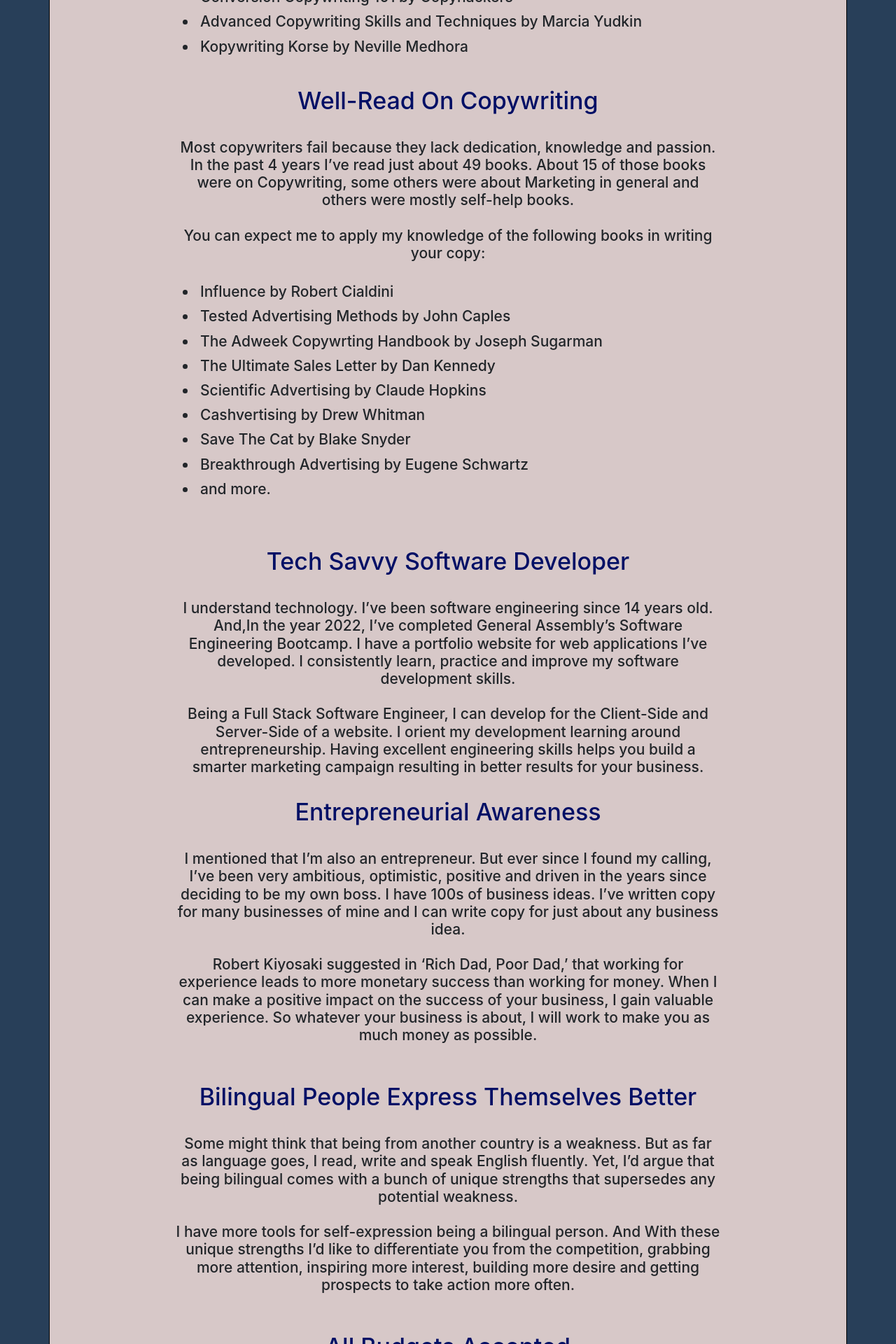
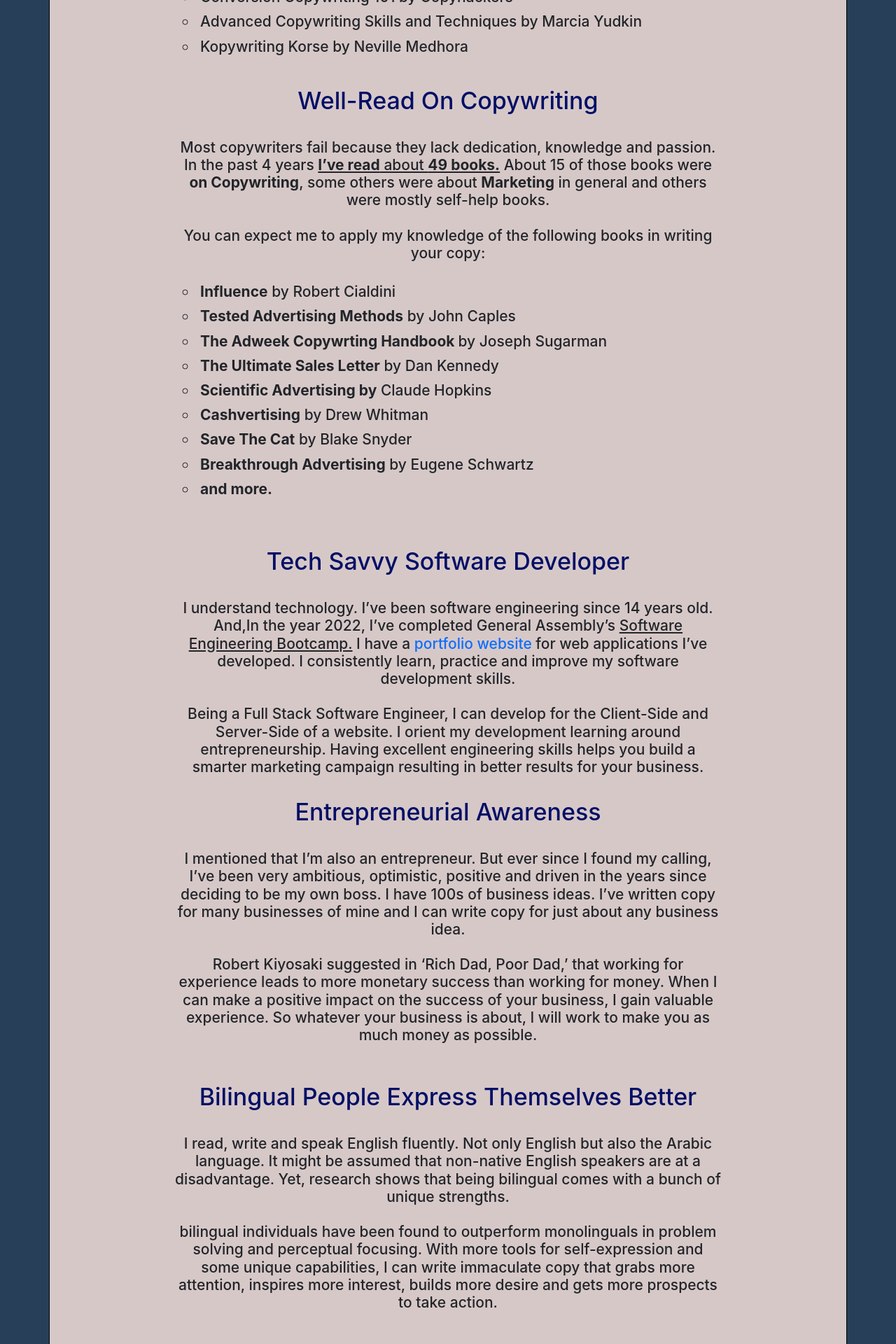
Before and after one commit to omarkha/khalilcopywriting, a React (Create React App) app: page / in a window 1280 px wide. Shown: the part 3520-5440 px from the top of the page at 70% size. Built offline with nearby package versions, Linux system fonts and the light colour scheme.

Commit message:
third edition

```diff
--- a/src/index.css
+++ b/src/index.css
@@ -16,6 +16,9 @@
 #navbarTogglerDemo03 {
   align-items: end;
   justify-content: end;
+}
+a {
+  text-decoration: none;
 }
 
 .navbar-brand {
@@ -159,7 +162,8 @@
 ul {
   display: flex;
   flex-direction: column;
-  text-decoration: none;
+
+  list-style-type: circle;
 }
 
 ul li {
@@ -177,7 +181,7 @@
   padding: 34px;
   border: 1px solid white;
   width: fit-content;
-  background: linear-gradient(rgba(15, 25, 155, 0.38), rgba(25, 25, 25, 1));
+  background: linear-gradient(rgba(15, 25, 25, 1), rgba(25, 25, 25, 0.38));
   border-radius: 34px;
 }
 
--- a/src/pages/Homepage.js
+++ b/src/pages/Homepage.js
@@ -155,36 +155,59 @@
             <p className="h1 text-dark">
               <h3 className="subhead h1">Well-Read On Copywriting</h3> <br />
               Most copywriters fail because they lack dedication, knowledge and
-              passion. In the past 4 years I’ve read just about 49 books. About
-              15 of those books were on Copywriting, some others were about
-              Marketing in general and others were mostly self-help books.
+              passion. In the past 4 years{" "}
+              <u>
+                <strong>I’ve read</strong> about <strong>49 books.</strong>
+              </u>{" "}
+              About 15 of those books were <strong>on Copywriting</strong>, some
+              others were about <strong>Marketing</strong> in general and others
+              were mostly self-help books.
               <br />
               <br /> You can expect me to apply my knowledge of the following
               books in writing your copy:
               <br />
               <br />
               <ul>
-                <li>Influence by Robert Cialdini</li>
-                <li>Tested Advertising Methods by John Caples</li>
-                <li>The Adweek Copywrting Handbook by Joseph Sugarman</li>
-                <li>The Ultimate Sales Letter by Dan Kennedy</li>
-                <li>Scientific Advertising by Claude Hopkins</li>
-                <li>Cashvertising by Drew Whitman</li>
-                <li>Save The Cat by Blake Snyder</li>
-                <li>Breakthrough Advertising by Eugene Schwartz</li>
-                <li>and more.</li>
+                <li>
+                  <strong>Influence</strong> by Robert Cialdini
+                </li>
+                <li>
+                  <strong>Tested Advertising Methods</strong> by John Caples
+                </li>
+                <li>
+                  <strong>The Adweek Copywrting Handbook </strong>by Joseph
+                  Sugarman
+                </li>
+                <li>
+                  <strong>The Ultimate Sales Letter</strong> by Dan Kennedy
+                </li>
+                <li>
+                  <strong>Scientific Advertising by</strong> Claude Hopkins
+                </li>
+                <li>
+                  <strong>Cashvertising</strong> by Drew Whitman
+                </li>
+                <li>
+                  <strong>Save The Cat</strong> by Blake Snyder
+                </li>
+                <li>
+                  <strong>Breakthrough Advertising</strong> by Eugene Schwartz
+                </li>
+                <li>
+                  <strong>and more.</strong>
+                </li>
               </ul>
             </p>
             <p className="h1 text-dark">
               <br />
               <br />
               <h3 className="subhead h1 ">Tech Savvy Software Developer</h3>
-              <br />
-              I understand technology. I’ve been software engineering since 14
-              years old. And,In the year 2022, I’ve completed General Assembly’s
-              Software Engineering Bootcamp. I have a portfolio website for web
-              applications I’ve developed. I consistently learn, practice and
-              improve my software development skills.
+              <br />I understand technology. I’ve been software engineering
+              since 14 years old. And,In the year 2022, I’ve completed General
+              Assembly’s <u>Software Engineering Bootcamp.</u> I have a{" "}
+              <a href="#">portfolio website</a> for web applications I’ve
+              developed. I consistently learn, practice and improve my software
+              development skills.
               <br />
               <br />
               Being a Full Stack Software Engineer, I can develop for the
@@ -216,15 +239,16 @@
                 Bilingual People Express Themselves Better
               </h3>
               <br />
-              Some might think that being from another country is a weakness.
-              But as far as language goes, I read, write and speak English
-              fluently. Yet, I’d argue that being bilingual comes with a bunch
-              of unique strengths that supersedes any potential weakness. <br />
-              <br />I have more tools for self-expression being a bilingual
-              person. And With these unique strengths I’d like to differentiate
-              you from the competition, grabbing more attention, inspiring more
-              interest, building more desire and getting prospects to take
-              action more often.
+              I read, write and speak English fluently. Not only English but
+              also the Arabic language. It might be assumed that non-native
+              English speakers are at a disadvantage. Yet, research shows that
+              being bilingual comes with a bunch of unique strengths. <br />
+              <br />
+              bilingual individuals have been found to outperform monolinguals
+              in problem solving and perceptual focusing. With more tools for
+              self-expression and some unique capabilities, I can write
+              immaculate copy that grabs more attention, inspires more interest,
+              builds more desire and gets more prospects to take action.
             </p>
             <br />
           </div>
@@ -255,18 +279,23 @@
             <br />
           </div>
           <form>
-            <h6 className="subhead h6">
+            <h6 className="subhead text-warning h6">
               <strong>Start Converting Prospects</strong> <br />
               Start by answering a few questions and I'll reply to you as soon
               as possible. <br />
               Fill Out This Form and Click on the Submit Button
             </h6>
+            <h5 className="subhead h6 text-info">
+              Get a <strong>FREE consultaton with me</strong>
+              <br />
+              when you sign up before <u>June, 1st 2023</u>
+            </h5>
             <input type="text" placeholder="Your Full Name" />
             <input type="text" placeholder="Your Email Address" />
             <button type="submit" className="button-2">
               Send Questionnaire
             </button>
-            <h8 className=" h6 text-warning">Your privacy is protected.</h8>
+            <h8 className=" h6 text-dark">Your privacy is protected.</h8>
           </form>
           <br />
           <br />
```
